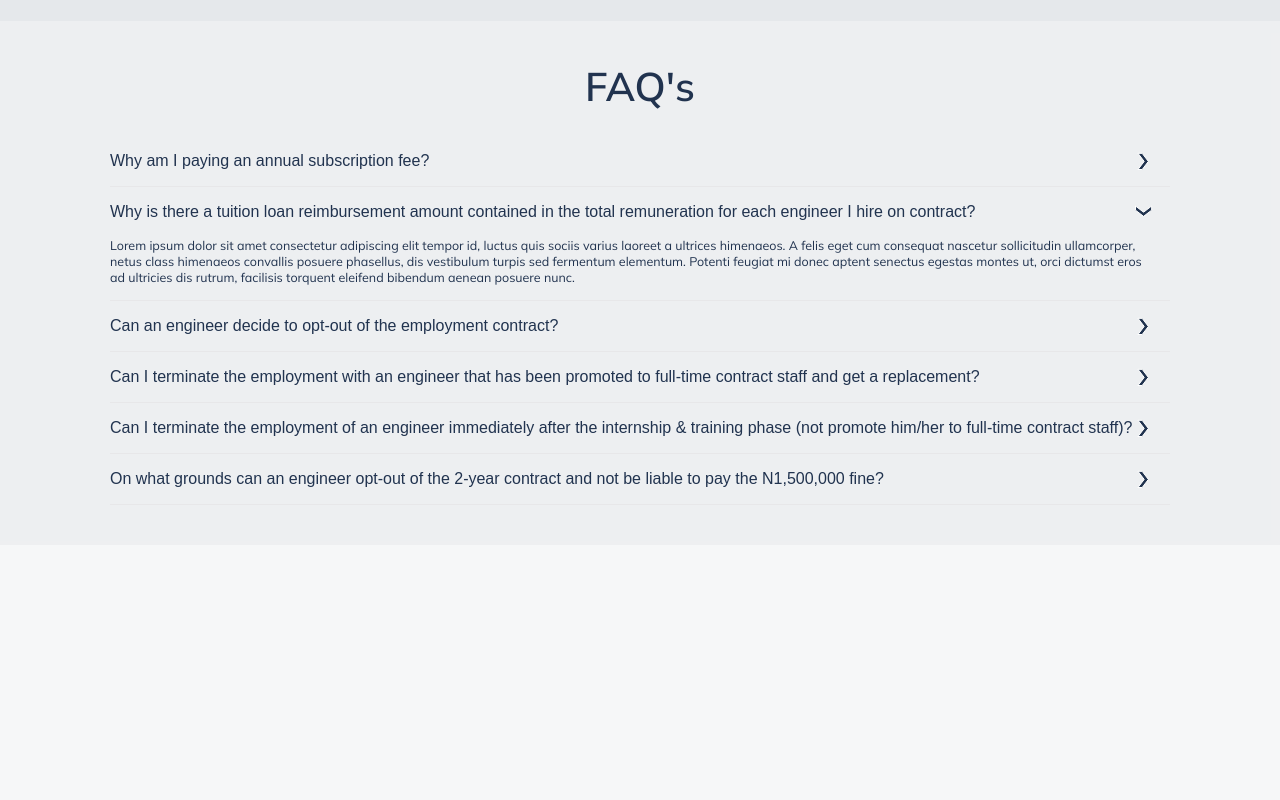
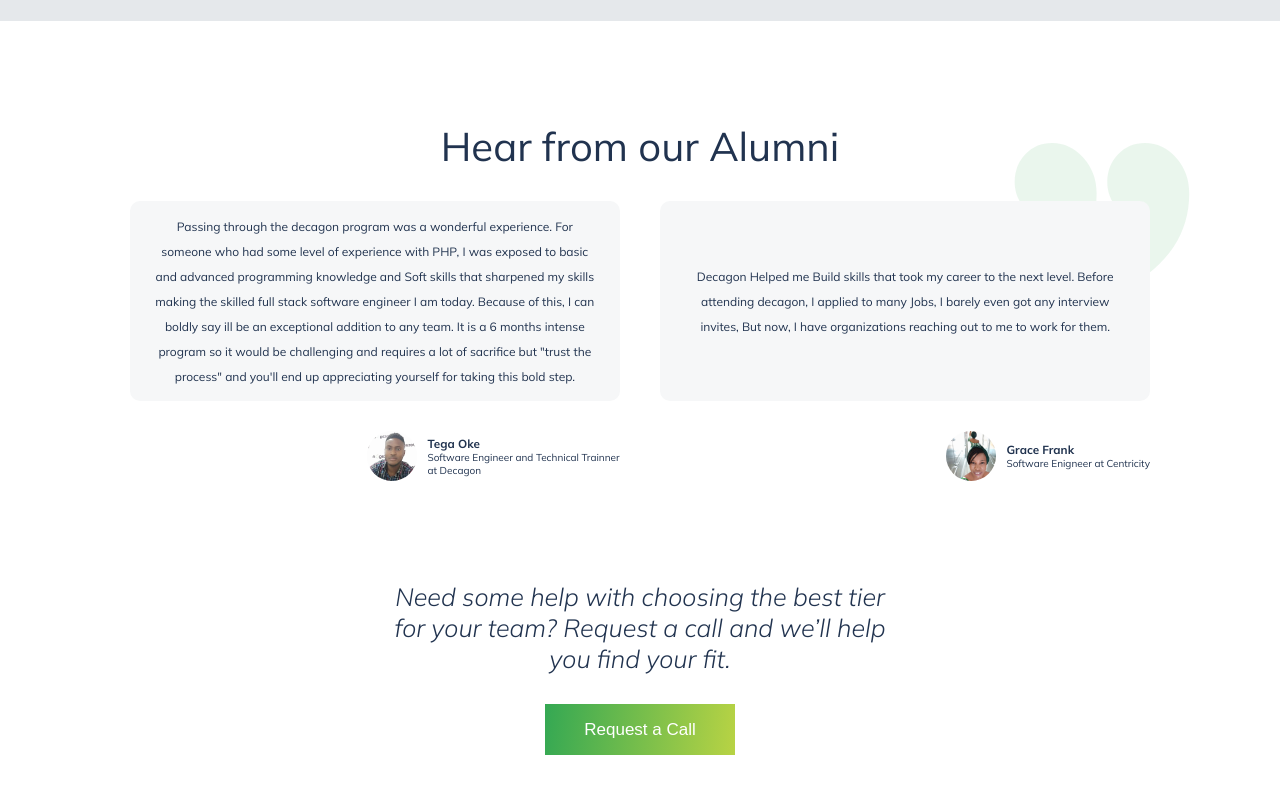
Before and after one commit to dexkode4/Decagon-fellowship, a React (Create React App) app: page / in a window 1280 px wide. Shown: the part 4540-5340 px from the top of the page. Before the commit the page ends 5085 px from the top, so only its background shows below. Built offline with nearby package versions, Linux system fonts and the light colour scheme.

Commit message:
built the alumni section

```diff
--- a/src/components/Alumni/Alumni.module.scss
+++ b/src/components/Alumni/Alumni.module.scss
@@ -0,0 +1,76 @@
+@import '../../styles/variables';
+
+
+.alumni {
+    background: $color-white;
+    position: relative;
+    padding: 8em 13em;
+    padding-top: 10em;
+    color: $decagon-blue-100;
+
+    &__info {
+            margin-top: 10rem;
+            text-align: center;
+            p {
+                font-size: 2.5rem;
+                font-style: italic;
+                font-weight: 300;
+                padding: 0 10em;
+                text-align: center;
+                margin-bottom: 3rem;
+            }
+    }
+
+    &_testimonial {
+        width: 48%
+    }
+    &::after{
+        content: url(../../assets/svg/QuotesIcon.svg);
+        height: 3rem;
+        width: auto;
+        position: absolute;
+        top: 15%;
+        right: 7%;
+    }
+
+    &_header {
+        font-size: 4rem;
+        text-align: center;
+        margin-bottom: 3rem;
+    }
+
+    &_image {
+        border-radius: 50%;
+        overflow: hidden;
+        height: 5rem;
+        width: 5rem;
+        margin-right: 1rem;
+    }
+
+    &Bio{
+        display: flex;
+        float: right;
+        align-items: center;
+    }
+
+    &_testimonialContent {
+        background: $background-grey-200;
+        border-radius: 1rem;
+        font-size: 1.2rem;
+        padding: 2em;
+        height: 20rem;
+        text-align: center;
+        display: grid;
+        place-content: center;
+        line-height: 2.5rem;
+        margin-bottom: 3rem;
+        position: relative;
+        z-index: 100;
+    }
+}
+
+
+.carousel {
+    display: flex;
+    justify-content: space-between;
+}
--- a/src/components/Alumni/index.js
+++ b/src/components/Alumni/index.js
@@ -0,0 +1,73 @@
+import React from 'react'
+import styles from './Alumni.module.scss'
+import photo1 from '../../assets/images/tega.png'
+import photo2 from '../../assets/images/grace.png'
+import Button from '../Button'
+
+function Alumni() {
+  return (
+    <div className={styles.alumni}>
+      <header className={styles.alumni_header}>Hear from our Alumni</header>
+      <div className={styles.carousel}>
+        <div className={styles.alumni_testimonial}>
+          <div >
+            <div className={styles.alumni_testimonialContent}>
+              Passing through the decagon program was a wonderful experience.
+              For someone who had some level of experience with PHP, I was
+              exposed to basic and advanced programming knowledge and Soft
+              skills that sharpened my skills making the skilled full stack
+              software engineer I am today. Because of this, I can boldly say
+              ill be an exceptional addition to any team. It is a 6 months
+              intense program so it would be challenging and requires a lot of
+              sacrifice but "trust the process" and you'll end up appreciating
+              yourself for taking this bold step.
+            </div>
+          </div>
+          <div className={styles.alumniBio}>
+            <div className={styles.alumni_image}>
+              <img src={photo1} alt="alumni" />
+            </div>
+            <div>
+              <h3>Tega Oke</h3>
+              <p>
+                Software Engineer and Technical Trainner <br />
+                at Decagon
+              </p>
+            </div>
+          </div>
+        </div>
+        <div  className={styles.alumni_testimonial}>
+          <div >
+            <div className={styles.alumni_testimonialContent}>
+              Decagon Helped me Build skills that took my career to the next
+              level. Before attending decagon, I applied to many Jobs, I barely
+              even got any interview invites, But now, I have organizations
+              reaching out to me to work for them.
+            </div>
+          </div>
+          <div className={styles.alumniBio}>
+            <div className={styles.alumni_image}>
+              <img src={photo2} alt="alumni" />
+            </div>
+            <div>
+              <h3>Grace Frank</h3>
+              <p>
+              Software Enigneer at Centricity
+              </p>
+            </div>
+          </div>
+        </div>
+      </div>
+      <div className={styles.alumni__info}>
+          <p>
+            Need some help with choosing the best tier for your team? Request a
+            call and we’ll help you find your fit.
+          </p>
+
+          <Button title="Request a Call" background="green"  size="sm" link="call"/>
+        </div>
+    </div>
+  )
+}
+
+export default Alumni
--- a/src/pages/LandingPage/index.js
+++ b/src/pages/LandingPage/index.js
@@ -2,6 +2,7 @@
 import About from '../../components/About'
 import AboutDecagon from '../../components/AboutDecagon'
 import Accordion from '../../components/Accordion'
+import Alumni from '../../components/Alumni'
 import Jumbotron from '../../components/Jumbotron'
 import Pricing from '../../components/Pricing'
 import Testimonial from '../../components/Testimonial'
@@ -16,6 +17,7 @@
        <Pricing/>
        <AboutDecagon/>
        <Testimonial/>
+       <Alumni/>
        <Accordion/>
     </div>
   )
--- a/src/styles/_variables.scss
+++ b/src/styles/_variables.scss
@@ -5,6 +5,7 @@
 $color-white: #fff;
 
 $background-grey: rgba(33, 51, 79, 0.04);
+$background-grey-200: #F6F7F8;
 $very-dark-desaturated-blue: hsl(238, 29%, 16%);
 
 $soft-violet: hsl(273, 75%, 66%);
```
